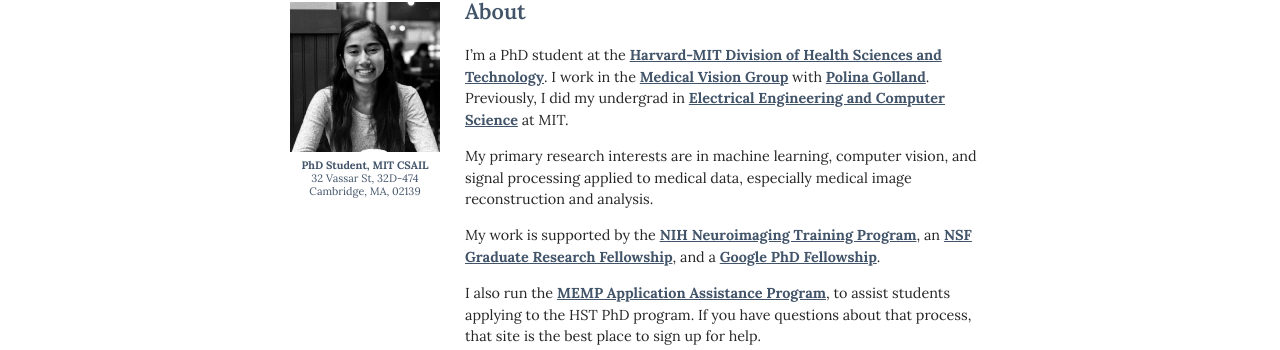
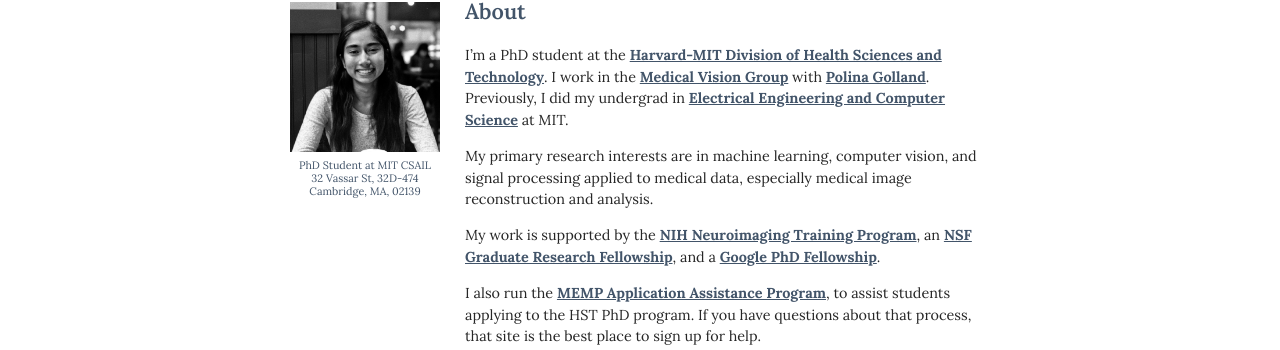
Before and after one commit to nalinimsingh/nalinimsingh.github.io, a Jekyll site: the page built from index.html, in a window 1280 px wide. Shown: the part 73-423 px from the top of the page. Built offline with Jekyll 4.4.1, drawn with Linux system fonts in a browser that asks for light colours; nearby versions of some CDN libraries.

Commit message:
Unbold text

```diff
--- a/_pages/index.md
+++ b/_pages/index.md
@@ -1,7 +1,7 @@
 <div class='profile'>
 <img src='assets/singhnalini.jpg' height='150px'>
 <div class='subcaption'>
-<b>PhD Student, MIT CSAIL</b>
+PhD Student at MIT CSAIL
 <br>
 32 Vassar St, 32D-474
 <br>
```
